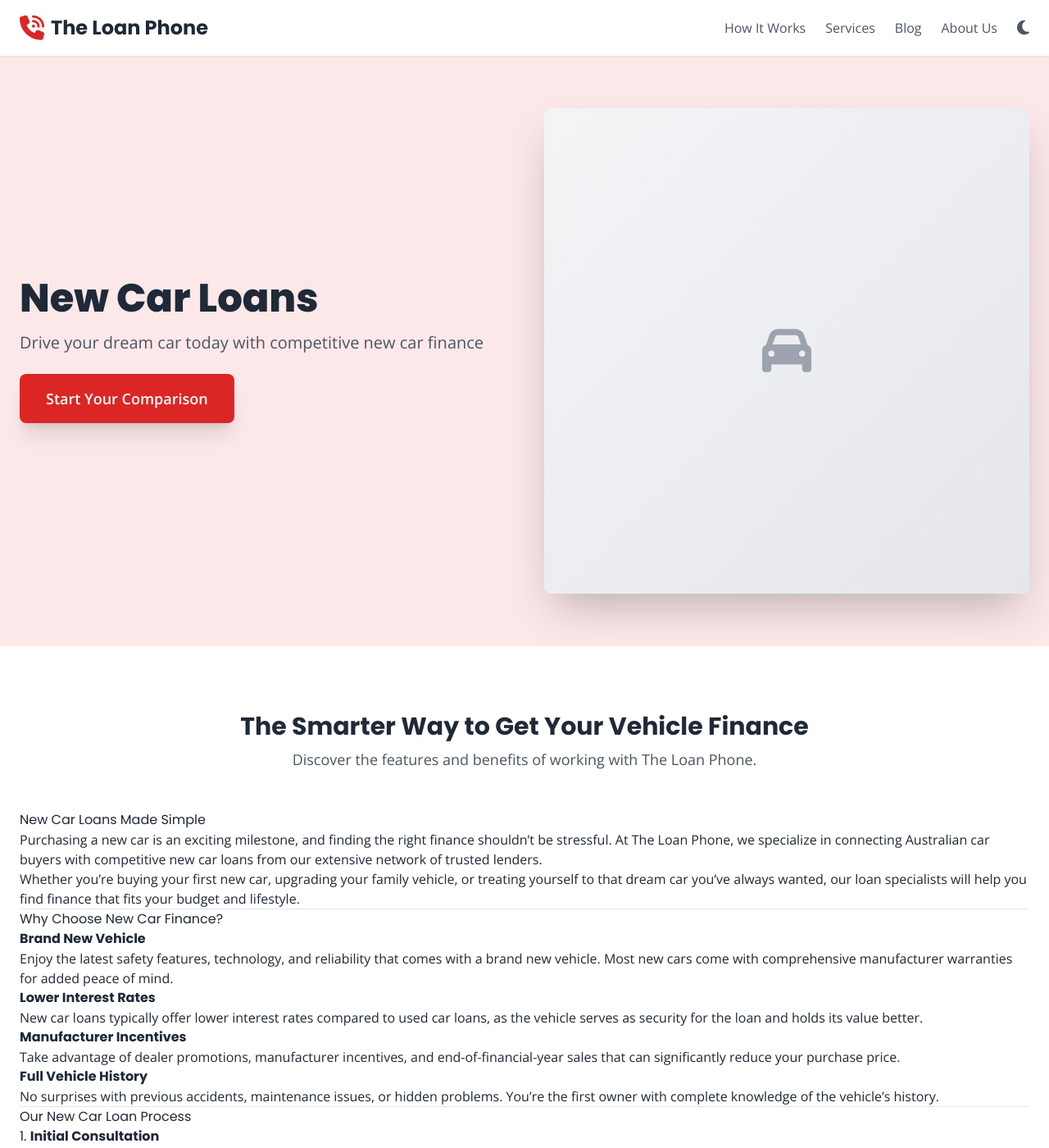
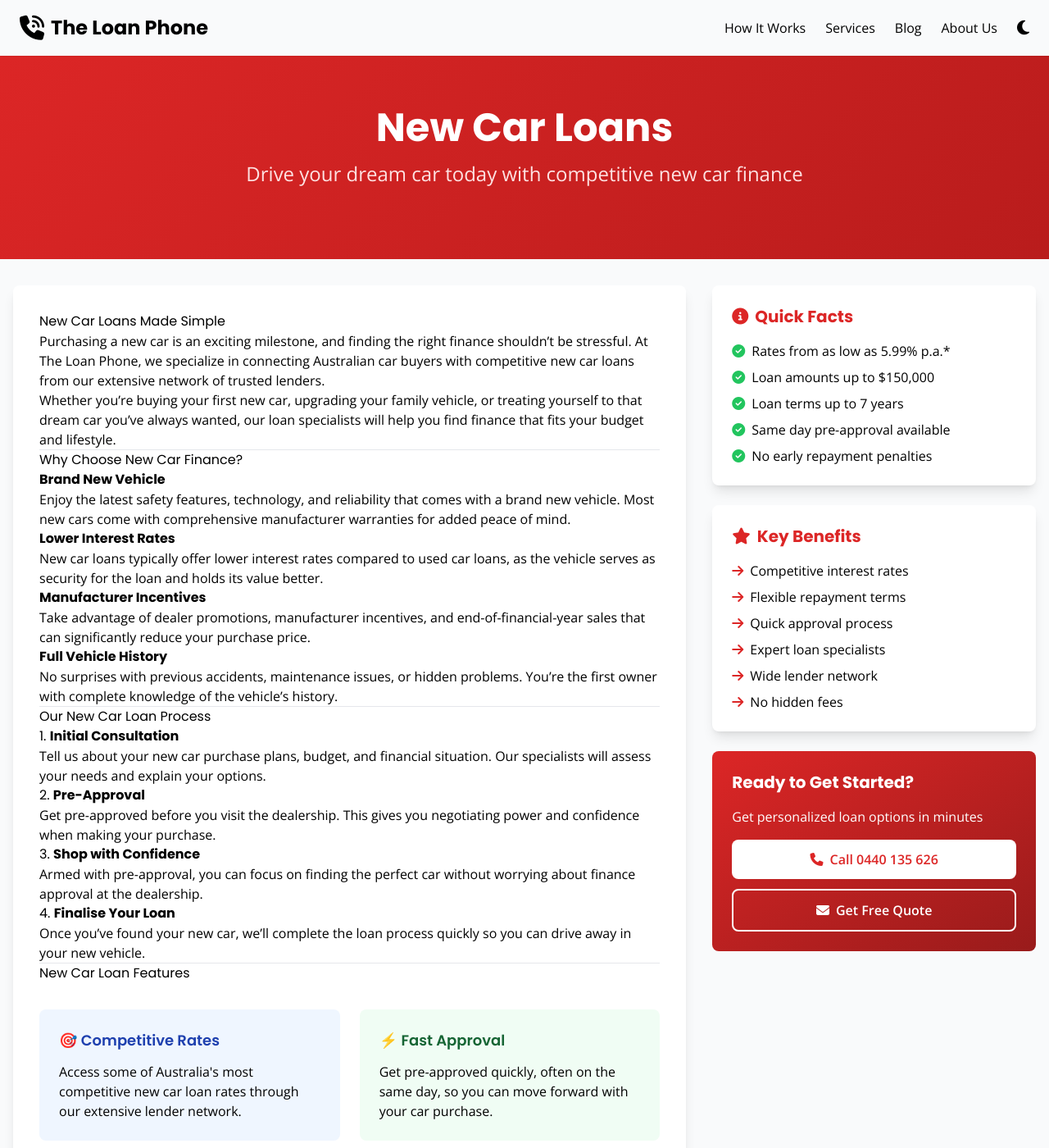
Before and after one commit to AMSumo9/loan-phone-website, a Jekyll site: the page built from _services/new-car-loans.md, in a window 1280 px wide and 1400 px high. Shown: the whole window at 82% size. Built offline with Jekyll 4.4.1, drawn with Linux system fonts in a browser that asks for light colours; nearby versions of some CDN libraries.

Commit message:
Update services.html

```diff
--- a/_layouts/services.html
+++ b/_layouts/services.html
@@ -1,192 +1,124 @@
 <!DOCTYPE html>
-<html lang="en" class="scroll-smooth">
+<html lang="en">
 <head>
-    <meta charset="UTF-8">
-    <meta name="viewport" content="width=device-width, initial-scale=1.0">
+    <meta charset="utf-8">
+    <meta name="viewport" content="width=device-width, initial-scale=1">
+
+    <!-- SEO Meta Tags -->
     <title>{{ page.title | default: site.seo.default_title }}</title>
     <meta name="description" content="{{ page.meta_description | default: site.seo.default_description }}">
     <meta name="keywords" content="{{ page.meta_keywords | default: site.seo.default_keywords }}">
+    <meta name="author" content="{{ page.author | default: 'The Loan Phone Team' }}">
 
     <!-- Open Graph / Facebook -->
     <meta property="og:type" content="{{ page.og_type | default: 'website' }}">
     <meta property="og:url" content="{{ site.url }}{{ site.baseurl }}{{ page.url }}">
-    <meta property="og:title" content="{{ page.title | default: site.seo.default_title }}">
+    <meta property="og:title" content="{{ page.title | default: site.title }}">
     <meta property="og:description" content="{{ page.meta_description | default: site.seo.default_description }}">
-    <meta property="og:image" content="{{ site.url }}{{ site.baseurl }}{{ page.og_image | default: site.seo.fallback_image }}">
+    <meta property="og:image" content="{{ site.url }}{{ site.baseurl }}/assets/images/{{ page.hero_image | default: 'og-default.jpg' }}">
 
     <!-- Twitter -->
     <meta property="twitter:card" content="summary_large_image">
     <meta property="twitter:url" content="{{ site.url }}{{ site.baseurl }}{{ page.url }}">
-    <meta property="twitter:title" content="{{ page.title | default: site.seo.default_title }}">
+    <meta property="twitter:title" content="{{ page.title | default: site.title }}">
     <meta property="twitter:description" content="{{ page.meta_description | default: site.seo.default_description }}">
-    <meta property="twitter:image" content="{{ site.url }}{{ site.baseurl }}{{ page.og_image | default: site.seo.fallback_image }}">
+    <meta property="twitter:image" content="{{ site.url }}{{ site.baseurl }}/assets/images/{{ page.hero_image | default: 'og-default.jpg' }}">
 
-    <!-- Google Fonts & Icons -->
+    <!-- Canonical URL -->
+    <link rel="canonical" href="{{ site.url }}{{ site.baseurl }}{{ page.url }}">
+
+    <!-- CSS -->
+    <script src="https://cdn.tailwindcss.com"></script>
     <link rel="preconnect" href="https://fonts.googleapis.com">
     <link rel="preconnect" href="https://fonts.gstatic.com" crossorigin>
-    <link href="https://fonts.googleapis.com/css2?family=Open+Sans:wght@400;600&family=Poppins:wght@400;500;600;700;800&display=swap" rel="stylesheet">
-    <link rel="stylesheet" href="https://cdnjs.cloudflare.com/ajax/libs/font-awesome/6.5.1/css/all.min.css" integrity="sha512-DTOQO9RWCH3ppGqcWaEA1BIZOC6xxalwEsw9c2QQeAIftl+Vegovlnee1c9QX4TctnWMn13TZye+giMm8e2LwA==" crossorigin="anonymous" referrerpolicy="no-referrer" />
-    <script src="https://cdn.tailwindcss.com"></script>
+    <link href="https://fonts.googleapis.com/css2?family=Poppins:wght@300;400;500;600;700&family=Open+Sans:wght@300;400;500;600;700&display=swap" rel="stylesheet">
+    <link rel="stylesheet" href="https://cdnjs.cloudflare.com/ajax/libs/font-awesome/6.5.1/css/all.min.css">
 
-    {% if site.features.loan_widget_live %}
-    <!-- Widget CSS -->
-    <link rel="stylesheet" href="{{ site.features.widget_css }}">
-    {% endif %}
-
-    <!-- Internal CSS -->
+    <!-- Custom CSS Variables -->
     <style>
         :root {
-            --bg-primary: #ffffff;
-            --bg-secondary: #f9fafb;
-            --bg-accent: #fce8e8;
-            --text-primary: #1f2937;
-            --text-secondary: #4b5563;
-            --brand-red: #DC2626;
-            --brand-red-dark: #B91C1C;
-        }
-
-        html.dark {
-            --bg-primary: #1f2937;
-            --bg-secondary: #374151;
-            --bg-accent: #374151;
-            --text-primary: #f9fafb;
-            --text-secondary: #d1d5db;
-        }
-
-        html.dark .features-heading, html.dark .features-benefits-section h3 {
-            color: #ffffff;
+            --primary-red: #DC2626;
+            --primary-red-dark: #B91C1C;
+            --primary-red-light: #F87171;
         }
 
         body {
             font-family: 'Open Sans', sans-serif;
-            background-color: var(--bg-primary);
-            color: var(--text-primary);
-            transition: background-color 0.3s, color 0.3s;
         }
 
         h1, h2, h3, h4, h5, h6 {
             font-family: 'Poppins', sans-serif;
         }
 
-        .brand-red {
-            color: var(--brand-red);
+        .bg-primary {
+            background-color: var(--primary-red) !important;
         }
 
-        .bg-brand-red {
-            background-color: var(--brand-red);
+        .text-primary {
+            color: var(--primary-red) !important;
         }
 
-        .hover\:bg-brand-red-dark:hover {
-            background-color: var(--brand-red-dark);
+        .border-primary {
+            border-color: var(--primary-red) !important;
         }
 
-        #back-to-top {
-            position: fixed;
-            bottom: 20px;
-            right: 20px;
-            opacity: 0;
-            visibility: hidden;
-            transform: translateY(20px);
-            transition: all 0.3s;
-            z-index: 100;
-        }
-
-        #back-to-top.active {
-            opacity: 1;
-            visibility: visible;
-            transform: translateY(0);
-        }
-
-        .animate-on-scroll {
-            opacity: 0;
-            transform: translateY(20px);
-            transition: opacity 0.6s ease-out, transform 0.6s ease-out;
-        }
-
-        .animate-on-scroll.is-visible {
-            opacity: 1;
-            transform: translateY(0);
-        }
-
-        .delay-1 { transition-delay: 0.1s; }
-        .delay-2 { transition-delay: 0.2s; }
-        .delay-3 { transition-delay: 0.3s; }
-
-        .mobile-nav { display: none; }
-        .mobile-nav.active { display: flex; }
-
-        @media (max-width: 768px) {
-            .desktop-nav { display: none; }
+        .hero-gradient {
+            background: linear-gradient(135deg, var(--primary-red) 0%, var(--primary-red-dark) 100%);
         }
     </style>
 </head>
-<body class="bg-white text-gray-800">
-
+<body class="bg-gray-50">
+    <!-- Header -->
     {% include header.html %}
 
-    <main>
-        <!-- Hero Section -->
-        <section class="bg-[var(--bg-accent)] transition-colors duration-300">
-            <div class="container mx-auto px-6 py-16 grid md:grid-cols-2 gap-12 items-center">
-                <div class="animate-on-scroll">
-                    <h1 class="text-5xl font-extrabold text-[var(--text-primary)] mb-4">
-                        {{ page.title | remove: ' | The Loan Phone' }}
-                        {% if page.hero_highlight %}
-                        <span class="brand-red">{{ page.hero_highlight }}</span>
-                        {% endif %}
+    <!-- Hero Section for Service Pages -->
+    {% if page.layout == 'services' and page.url != '/services/' %}
+    <section class="hero-gradient text-white py-16">
+        <div class="container mx-auto px-4">
+            <div class="max-w-4xl mx-auto text-center">
+                <h1 class="text-4xl md:text-5xl font-bold mb-4">
+                    {{ page.title | replace: ' | The Loan Phone', '' }}
                 </h1>
                 {% if page.subtitle %}
-                    <p class="text-xl text-[var(--text-secondary)] mb-6">{{ page.subtitle }}</p>
-                    {% else %}
-                    <p class="text-xl text-[var(--text-secondary)] mb-6">{{ page.meta_description }}</p>
+                <p class="text-xl md:text-2xl mb-6 text-red-100">
+                    {{ page.subtitle }}
+                </p>
                 {% endif %}
-                    <a href="#loan-selector" class="inline-block bg-brand-red text-white font-bold text-lg px-8 py-4 rounded-lg shadow-xl hover:bg-brand-red-dark transition-transform duration-300 transform hover:scale-105">
-                        Start Your Comparison
-                    </a>
-                </div>
-                <div class="animate-on-scroll delay-1">
-                    {% if page.hero_image %}
-                    <img src="{{ site.baseurl }}/assets/images/{{ page.hero_image }}" alt="{{ page.title | remove: ' | The Loan Phone' }}" class="rounded-lg shadow-2xl w-full h-auto aspect-square object-cover">
-                    {% else %}
-                    <div class="rounded-lg shadow-2xl w-full h-auto aspect-square bg-gradient-to-br from-gray-100 to-gray-200 flex items-center justify-center">
-                        {% if page.category == 'vehicle' %}
-                        <i class="fas fa-car text-6xl text-gray-400"></i>
-                        {% elsif page.category == 'home' %}
-                        <i class="fas fa-home text-6xl text-gray-400"></i>
-                        {% elsif page.category == 'business' %}
-                        <i class="fas fa-briefcase text-6xl text-gray-400"></i>
-                        {% else %}
-                        <i class="fas fa-coins text-6xl text-gray-400"></i>
-                        {% endif %}
+                {% if page.hero_highlight %}
+                <div class="bg-white/20 backdrop-blur-sm rounded-lg p-4 inline-block">
+                    <p class="text-lg font-semibold">{{ page.hero_highlight }}</p>
                 </div>
                 {% endif %}
             </div>
         </div>
     </section>
+    {% endif %}
 
-        <!-- Features & Benefits Section -->
-        <section class="py-20 bg-[var(--bg-primary)] transition-colors duration-300 features-benefits-section">
-            <div class="container mx-auto px-6">
-                <div class="text-center mb-12 animate-on-scroll">
-                    <h2 class="text-3xl font-bold features-heading">The Smarter Way to Get Your {{ page.service_type | default: 'Loan' }}</h2>
-                    <p class="mt-2 text-lg text-[var(--text-secondary)]">Discover the features and benefits of working with The Loan Phone.</p>
+    <!-- Main Content -->
+    <main class="py-8">
+        <div class="container mx-auto px-4">
+            {% if page.layout == 'services' and page.url != '/services/' %}
+            <!-- Individual Service Page Layout -->
+            <div class="grid grid-cols-1 lg:grid-cols-3 gap-8">
+                <!-- Main Content -->
+                <div class="lg:col-span-2">
+                    <div class="bg-white rounded-lg shadow-lg p-8">
+                        {{ content }}
+                    </div>
                 </div>
 
-                <!-- Main Content Area -->
-                <div class="prose prose-lg max-w-none">
-                    {{ content }}
-                </div>
-
-                <!-- Quick Facts and Benefits Sidebar -->
-                {% if page.quick_facts or page.key_benefits %}
-                <div class="grid grid-cols-1 lg:grid-cols-2 gap-8 mt-12">
-                    {% if page.quick_facts %}
-                    <div class="bg-blue-50 p-6 rounded-lg">
-                        <h3 class="text-lg font-semibold mb-4 text-blue-800">Quick Facts</h3>
+                <!-- Sidebar -->
+                <div class="lg:col-span-1">
+                    <!-- Quick Facts -->
+                    {% if page.quick_facts and page.quick_facts.size > 0 %}
+                    <div class="bg-white rounded-lg shadow-lg p-6 mb-6">
+                        <h3 class="text-xl font-bold text-primary mb-4">
+                            <i class="fas fa-info-circle mr-2"></i>Quick Facts
+                        </h3>
                         <ul class="space-y-2">
                             {% for fact in page.quick_facts %}
                             <li class="flex items-start">
-                                <i class="fas fa-check-circle text-blue-600 mt-1 mr-2"></i>
+                                <i class="fas fa-check-circle text-green-500 mr-2 mt-1 flex-shrink-0"></i>
                                 <span>{{ fact }}</span>
                             </li>
                             {% endfor %}
@@ -194,128 +126,115 @@
                     </div>
                     {% endif %}
 
-                    {% if page.key_benefits %}
-                    <div class="bg-green-50 p-6 rounded-lg">
-                        <h3 class="text-lg font-semibold mb-4 text-green-800">Key Benefits</h3>
+                    <!-- Key Benefits -->
+                    {% if page.key_benefits and page.key_benefits.size > 0 %}
+                    <div class="bg-white rounded-lg shadow-lg p-6 mb-6">
+                        <h3 class="text-xl font-bold text-primary mb-4">
+                            <i class="fas fa-star mr-2"></i>Key Benefits
+                        </h3>
                         <ul class="space-y-2">
                             {% for benefit in page.key_benefits %}
                             <li class="flex items-start">
-                                <i class="fas fa-star text-green-600 mt-1 mr-2"></i>
+                                <i class="fas fa-arrow-right text-primary mr-2 mt-1 flex-shrink-0"></i>
                                 <span>{{ benefit }}</span>
                             </li>
                             {% endfor %}
                         </ul>
                     </div>
                     {% endif %}
+
+                    <!-- Contact CTA -->
+                    <div class="bg-gradient-to-br from-red-600 to-red-800 text-white rounded-lg p-6">
+                        <h3 class="text-xl font-bold mb-4">Ready to Get Started?</h3>
+                        <p class="mb-4">Get personalized loan options in minutes</p>
+                        <div class="space-y-3">
+                            <a href="tel:{{ site.contact.phone }}" class="block w-full bg-white text-red-600 text-center py-3 rounded-lg font-semibold hover:bg-gray-100 transition duration-200">
+                                <i class="fas fa-phone mr-2"></i>Call {{ site.contact.phone_display }}
+                            </a>
+                            <button onclick="openSupportModal()" class="block w-full bg-transparent border-2 border-white text-white py-3 rounded-lg font-semibold hover:bg-white/10 transition duration-200">
+                                <i class="fas fa-envelope mr-2"></i>Get Free Quote
+                            </button>
+                        </div>
+                    </div>
+                </div>
+            </div>
+            {% else %}
+            <!-- Services Index Page Layout -->
+            <div class="max-w-6xl mx-auto">
+                {{ content }}
             </div>
             {% endif %}
         </div>
-        </section>
     </main>
 
+    <!-- Footer -->
     {% include footer.html %}
 
-    <!-- Back to Top & Support Modal -->
-    <button id="back-to-top" class="bg-brand-red text-white w-12 h-12 rounded-full shadow-lg flex items-center justify-center"><i class="fas fa-arrow-up"></i></button>
+    <!-- Back to Top Button -->
+    {% include back-to-top.html %}
 
-    {% if site.features.loan_widget_live %}
-    <!-- Widget JavaScript -->
-    <script src="{{ site.features.widget_js }}"></script>
-    {% endif %}
+    <!-- Support Modal -->
+    {% include support-modal.html %}
 
-    <!-- EMBEDDED JAVASCRIPT -->
+    <!-- JavaScript -->
     <script>
-        document.addEventListener('DOMContentLoaded', () => {
-            // Theme toggle functionality (if needed)
-            const themeToggles = document.querySelectorAll('#theme-toggle-desktop, #theme-toggle-mobile');
-            const htmlEl = document.documentElement;
-            const currentTheme = localStorage.getItem('theme') || 'light';
-            const updateIcon = (theme) => {
-                themeToggles.forEach(toggle => {
-                    toggle.innerHTML = theme === 'dark' ? '<i class="fas fa-sun"></i>' : '<i class="fas fa-moon"></i>';
-                });
+        // Support Modal Functions
+        function openSupportModal() {
+            document.getElementById('support-modal').classList.remove('hidden');
+            document.getElementById('support-modal').classList.add('flex');
         }
 
-            if (themeToggles.length > 0) {
-                htmlEl.classList.add(currentTheme);
-                updateIcon(currentTheme);
-                themeToggles.forEach(toggle => {
-                    toggle.addEventListener('click', () => {
-                        if (htmlEl.classList.contains('dark')) {
-                            htmlEl.classList.remove('dark');
-                            localStorage.setItem('theme', 'light');
-                            updateIcon('light');
-                        } else {
-                            htmlEl.classList.add('dark');
-                            localStorage.setItem('theme', 'dark');
-                            updateIcon('dark');
+        function closeSupportModal() {
+            document.getElementById('support-modal').classList.add('hidden');
+            document.getElementById('support-modal').classList.remove('flex');
+        }
+
+        // Close modal when clicking outside
+        document.addEventListener('click', function(event) {
+            const modal = document.getElementById('support-modal');
+            if (event.target === modal) {
+                closeSupportModal();
+            }
+        });
+
+        // Escape key to close modal
+        document.addEventListener('keydown', function(event) {
+            if (event.key === 'Escape') {
+                closeSupportModal();
+            }
+        });
+
+        // Smooth scrolling for anchor links
+        document.querySelectorAll('a[href^="#"]').forEach(anchor => {
+            anchor.addEventListener('click', function (e) {
+                e.preventDefault();
+                const target = document.querySelector(this.getAttribute('href'));
+                if (target) {
+                    target.scrollIntoView({
+                        behavior: 'smooth',
+                        block: 'start'
+                    });
                 }
             });
         });
+
+        // Back to top functionality
+        window.addEventListener('scroll', function() {
+            const backToTop = document.getElementById('back-to-top');
+            if (backToTop) {
+                if (window.pageYOffset > 300) {
+                    backToTop.style.display = 'block';
+                } else {
+                    backToTop.style.display = 'none';
                 }
-
-            // Mobile menu
-            const mobileMenuButton = document.getElementById('mobile-menu-button');
-            const mobileMenu = document.getElementById('mobile-menu');
-            if(mobileMenuButton && mobileMenu) {
-                mobileMenuButton.addEventListener('click', () => {
-                    mobileMenu.classList.toggle('active');
-                });
-            }
-
-            // Back to top button
-            const backToTopButton = document.getElementById('back-to-top');
-            if(backToTopButton){
-                window.addEventListener('scroll', () => {
-                    if (window.scrollY > 300) {
-                        backToTopButton.classList.add('active');
-                    } else {
-                        backToTopButton.classList.remove('active');
-                    }
-                });
-                backToTopButton.addEventListener('click', () => {
-                    window.scrollTo({ top: 0, behavior: 'smooth' });
-                });
-            }
-
-            // Animate on scroll
-            const observer = new IntersectionObserver((entries) => {
-                entries.forEach(entry => {
-                    if (entry.isIntersecting) {
-                        entry.target.classList.add('is-visible');
-                    }
-                });
-            }, { threshold: 0.1 });
-
-            const elementsToAnimate = document.querySelectorAll('.animate-on-scroll');
-            elementsToAnimate.forEach(el => observer.observe(el));
-
-            // Support modal
-            const supportLink = document.getElementById('support-link');
-            const supportModal = document.getElementById('support-modal');
-            const modalCloseBtn = document.getElementById('modal-close');
-            if(supportLink && supportModal && modalCloseBtn){
-                supportLink.addEventListener('click', (e) => {
-                    e.preventDefault();
-                    supportModal.style.display = 'flex';
-                });
-                modalCloseBtn.addEventListener('click', () => {
-                    supportModal.style.display = 'none';
-                });
-                supportModal.addEventListener('click', (e) => {
-                    if (e.target === supportModal) {
-                        supportModal.style.display = 'none';
-                    }
-                });
             }
         });
 
-        // Global support modal function
-        function openSupportModal() {
-            const modal = document.getElementById('support-modal');
-            if (modal) {
-                modal.style.display = 'flex';
-            }
+        function scrollToTop() {
+            window.scrollTo({
+                top: 0,
+                behavior: 'smooth'
+            });
         }
     </script>
 </body>
```
Lines whose indentation alone changed are shown as unchanged.
